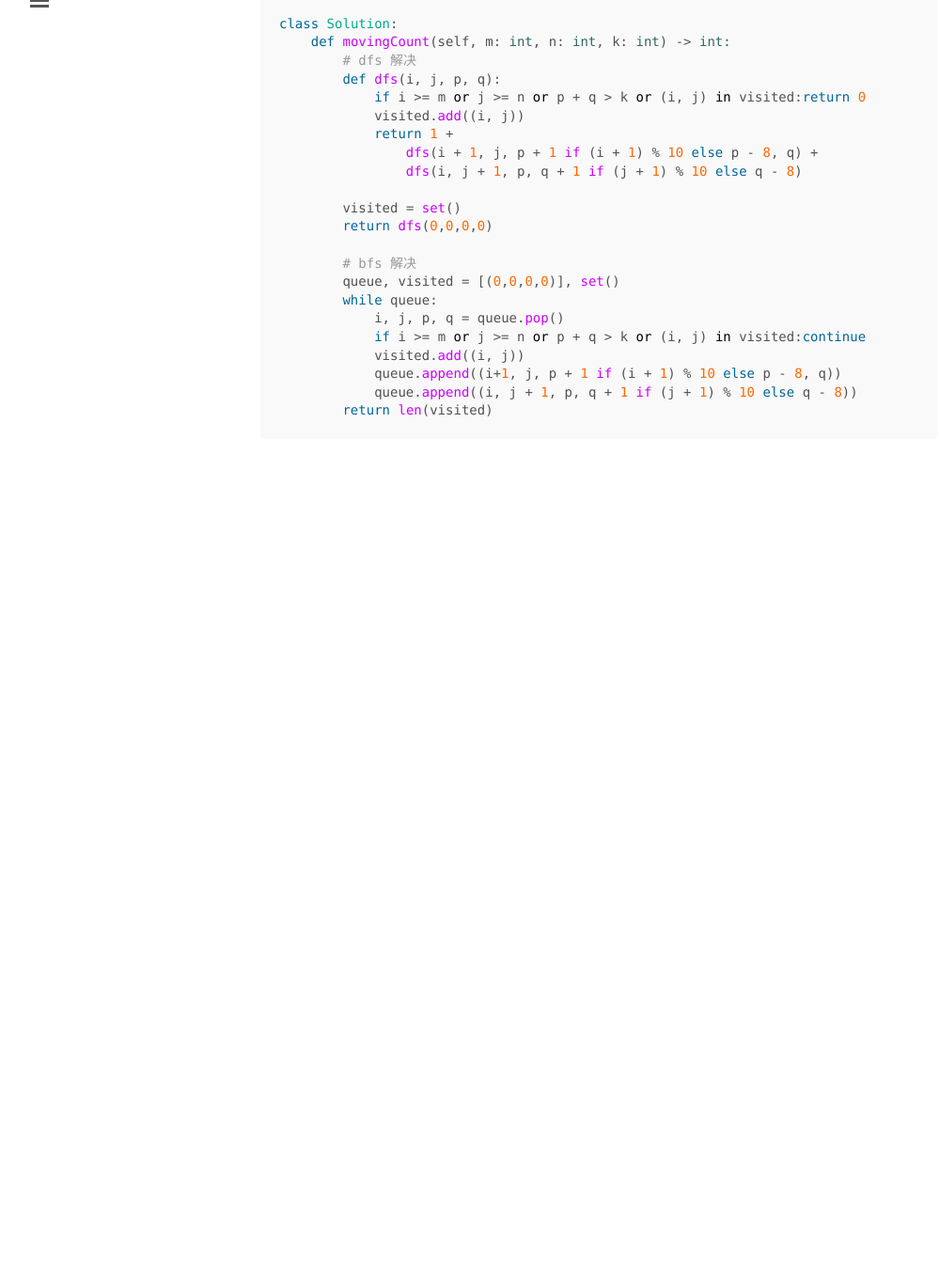
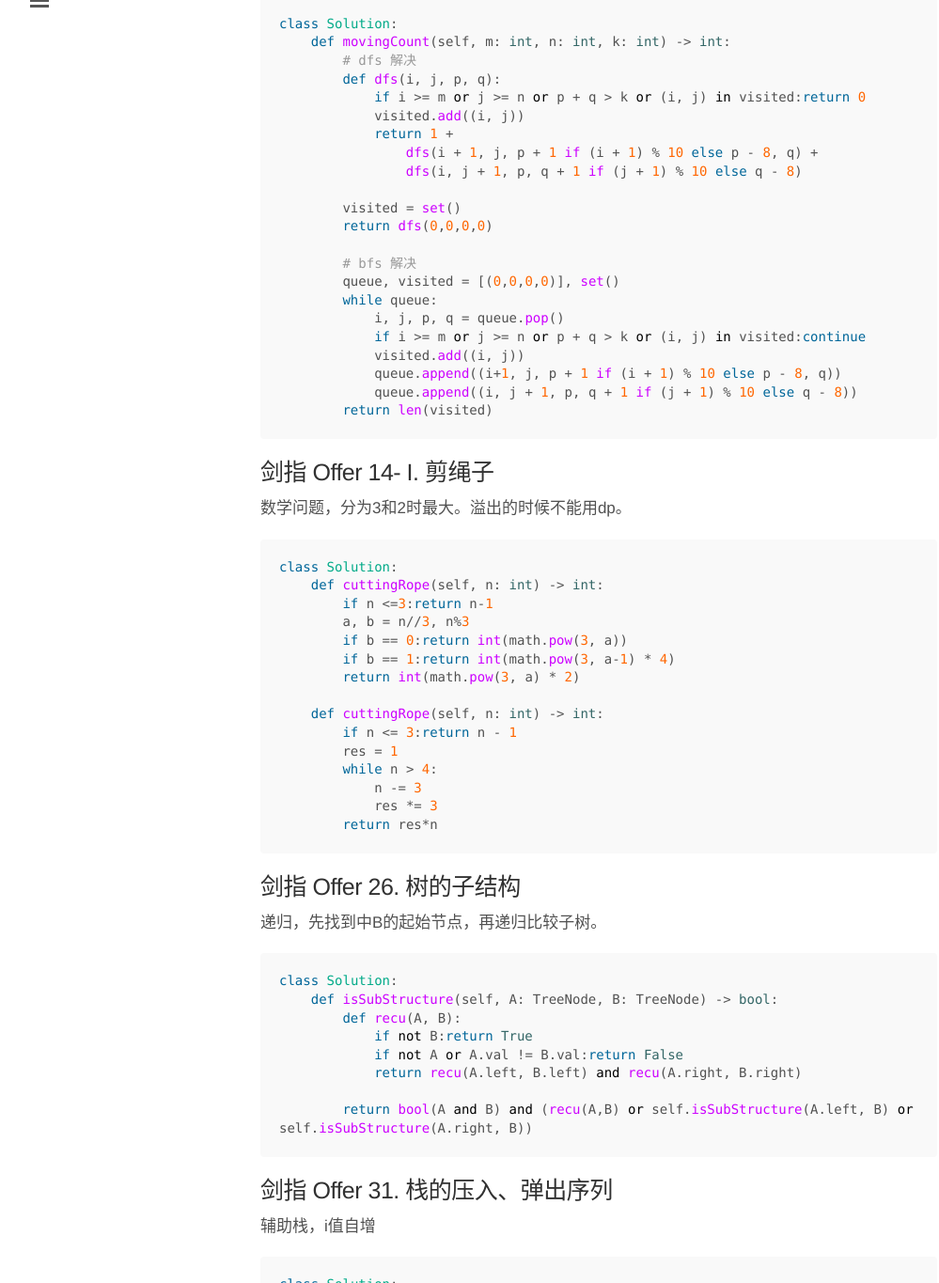
Before and after one commit to datagridview/blog, a Jekyll site: the page built from _posts/2020-05-22-Leetcode.md, in a window 1280 px wide and 1400 px high, scrolled down 2821 px, cut to the strip 35-1400 px from the top of the window. Shown: the whole strip at 94% size, without its empty margins (3-1002 px from the left). Built offline with Jekyll 4.4.1, drawn with Linux system fonts in a browser that asks for light colours; before the commit the page ends 3343 px from its top, so only the background shows below that; some of the changed text lies outside the part shown.

Commit message:
leetcode更新

````diff
--- a/_posts/2020-05-22-Leetcode.md
+++ b/_posts/2020-05-22-Leetcode.md
@@ -134,3 +134,86 @@
             queue.append((i, j + 1, p, q + 1 if (j + 1) % 10 else q - 8))
         return len(visited)
 ```
+## 剑指 Offer 14- I. 剪绳子
+数学问题，分为3和2时最大。溢出的时候不能用dp。
+```python
+class Solution:
+    def cuttingRope(self, n: int) -> int:
+        if n <=3:return n-1
+        a, b = n//3, n%3
+        if b == 0:return int(math.pow(3, a))
+        if b == 1:return int(math.pow(3, a-1) * 4)
+        return int(math.pow(3, a) * 2)
+
+    def cuttingRope(self, n: int) -> int:
+        if n <= 3:return n - 1
+        res = 1
+        while n > 4:
+            n -= 3
+            res *= 3
+        return res*n
+```
+
+## 剑指 Offer 26. 树的子结构
+递归，先找到中B的起始节点，再递归比较子树。
+```python
+class Solution:
+    def isSubStructure(self, A: TreeNode, B: TreeNode) -> bool:
+        def recu(A, B):
+            if not B:return True
+            if not A or A.val != B.val:return False
+            return recu(A.left, B.left) and recu(A.right, B.right)
+
+        return bool(A and B) and (recu(A,B) or self.isSubStructure(A.left, B) or self.isSubStructure(A.right, B))
+```
+
+## 剑指 Offer 31. 栈的压入、弹出序列
+辅助栈，i值自增
+```python
+class Solution:
+    def validateStackSequences(self, pushed: List[int], popped: List[int]) -> bool:
+        stack, i = [], 0
+        for num in pushed:
+            stack.append(num)
+            while stack and stack[-1] == popped[i]:
+                stack.pop()
+                i += 1
+        return not stack
+```
+
+## 剑指 Offer 33. 二叉搜索树的后序遍历序列
+递归解法，在给定的一段数组中分出左子树和右子树，递归比较。
+```python
+class Solution:
+    def verifyPostorder(self, postorder: List[int]) -> bool:
+        def recu(i, j):
+            if i >= j:return True
+            p = i
+            while postorder[p] < postorder[j]:p += 1
+            m = p
+            while postorder[p] > postorder[j]:p += 1
+            return p == j and recu(i, m - 1) and recu(m, j - 1)
+
+        return recu(0, len(postorder) - 1)
+
+```
+
+## 剑指 Offer 34. 二叉树中和为某一值的路径
+先序遍历。存储扣掉的每一次根节点的值。
+```python
+class Solution:
+    def pathSum(self, root: TreeNode, sum: int) -> List[List[int]]:
+        res, path = [], []
+        def preorder(root, tar):
+            if not root:return
+            path.append(root.val)
+            tar = tar - root.val
+            if tar == 0 and not root.left and not root.right:
+                res.append(list(path))
+            preorder(root.left, tar)
+            preorder(root.right,tar)
+            path.pop()
+
+        preorder(root, sum)
+        return res
+```
````
